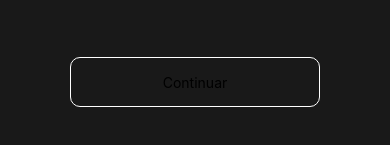
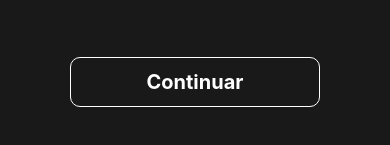
Before and after one commit to lucas-ribeiro-silva/onebitlife, a React Native app: screen /Start in a window 390 px wide. Shown: the part 575-720 px from the top of the page. Built offline with nearby package versions, Linux system fonts and the light colour scheme.

Commit message:
Alteração da cor e do tamanho do botão

```diff
--- a/src/Components/Common/DefaultButton/index.jsx
+++ b/src/Components/Common/DefaultButton/index.jsx
@@ -12,7 +12,7 @@ export default function DeafultButton ({
         style={[styles.button, {width: width, height: height}]}
 
         activeOpacity={0.7} onPress={handlePress}>
-            <Text>{buttonText}</Text>
+            <Text style={styles.buttonText}>{buttonText}</Text>
         </TouchableOpacity>
     );
 }
```
